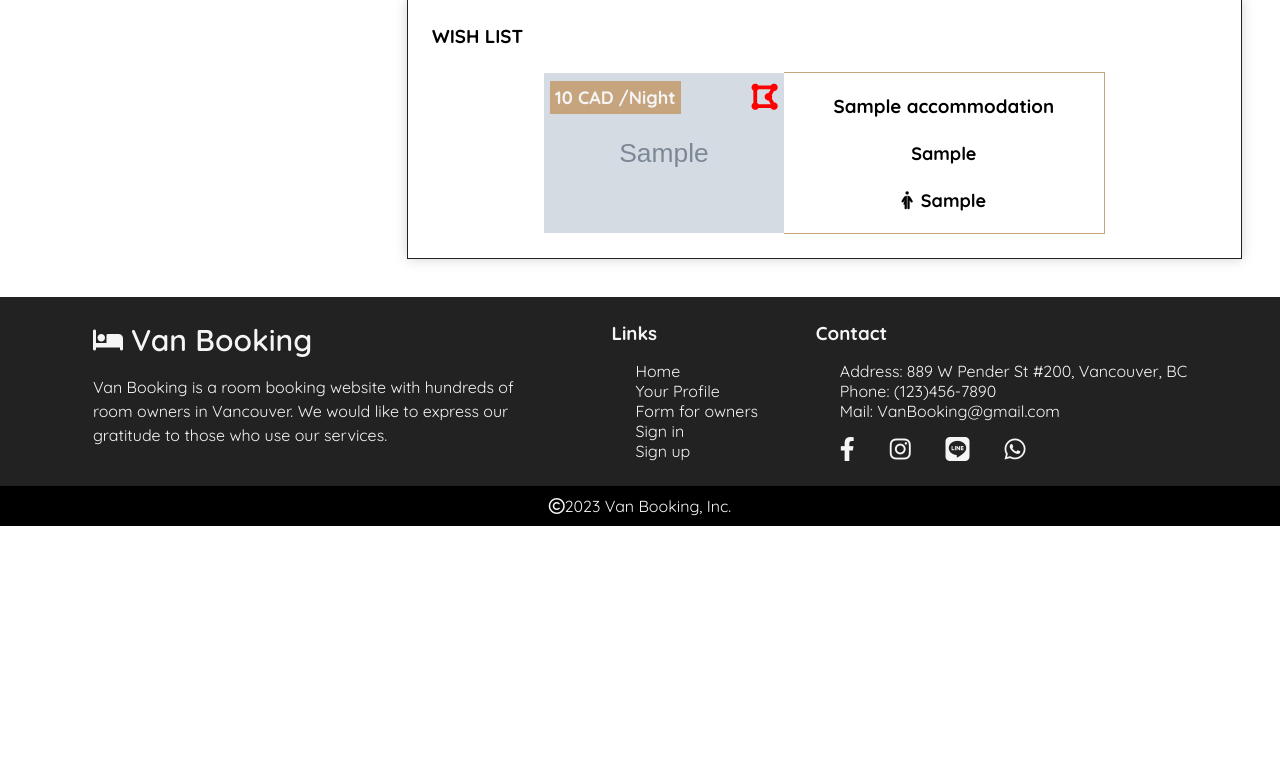
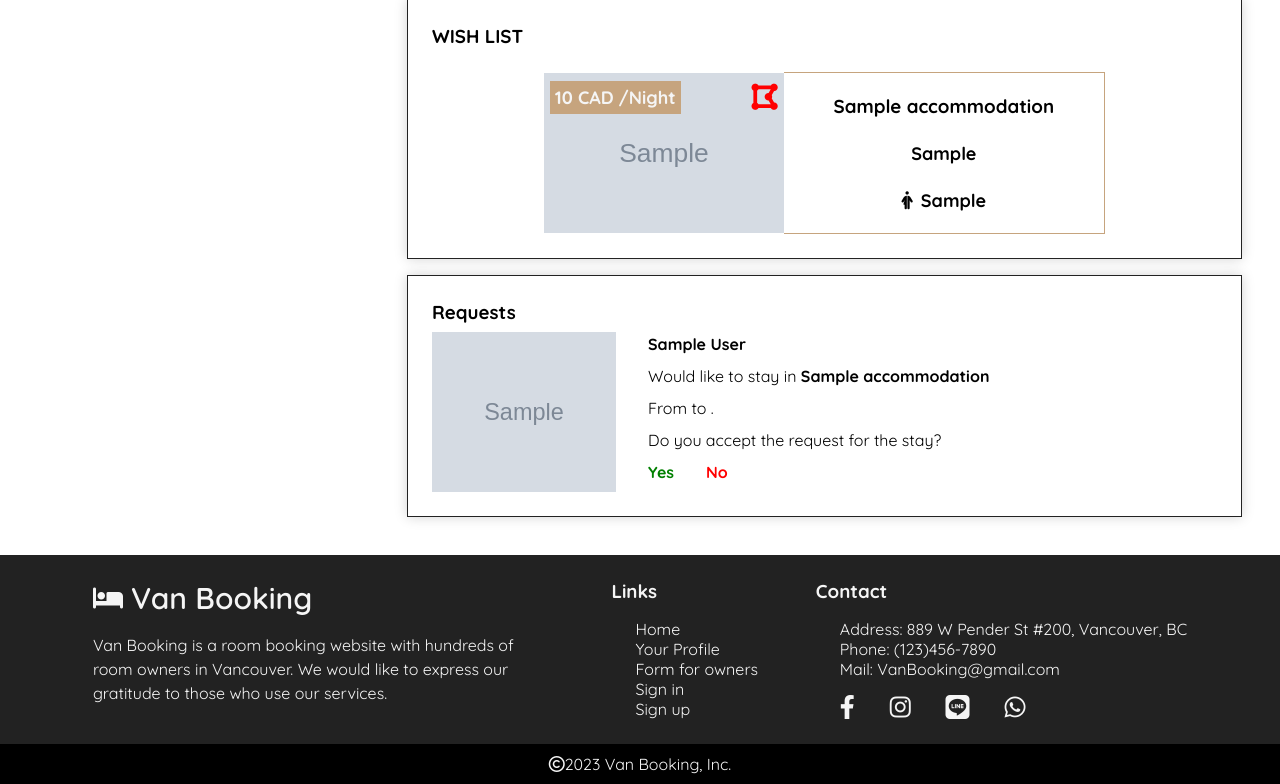
Before and after one commit to natttara/FinalProjectForMay, a PHP site: page /profile/ in a window 1280 px wide. Shown: the part 831-1615 px from the top of the page. Before the commit the page ends 1357 px from the top, so only its background shows below. Run offline with PHP 8.4, Linux system fonts and the light colour scheme; the visitor is signed in with stand-in values (Sample User, id 1); tables that the repository leaves empty or names only in its code hold one stand-in row (values such as "Sample post"); grey boxes marked "Sample" are stand-in pictures; style sheets or scripts are compiled from the project's sources; some libraries are stand-ins or nearby versions; some web fonts are replaced.

Commit message:
Request section half done

```diff
--- a/login/login.php
+++ b/login/login.php
@@ -27,7 +27,7 @@ if(!empty($_POST)) {
             $_SESSION["logged"] = true;
             $_SESSION["username"] = $userEmail->EMAIL;
             $_SESSION["name"] = $userEmail->NAME;
-            $_SESSION["host"] =$userType;
+            $_SESSION["type"] =$userType;
 
             header("Location: ../home/");
         }else {
--- a/profile/inc/Entities/WishListDAO.class.php
+++ b/profile/inc/Entities/WishListDAO.class.php
@@ -24,6 +24,24 @@ class WishListDAO {
 
         return self:: $db->resultSet();
     }
+    public static function getReservations($email) {
+        $sql= "SELECT C.*,D.NAME as USER_NAME,E.NAME,F.PICTURE FROM
+        (SELECT ID_RESERVATION,A.ID_ACCOMMODATION,ID_USER, A.ID_U_HOST,DATE_FORMAT(CHECK_IN, '%W %M %e %Y') AS CHECK_IN ,DATE_FORMAT(CHECK_OUT, '%W %M %e %Y') AS CHECK_OUT,IS_ACCEPTED,GUESTS,B.EMAIL FROM `tb_reservations` A
+        INNER JOIN tb_hosts B
+        ON A.ID_U_HOST=B.ID_U_HOST) C
+        INNER JOIN users D
+        ON C.ID_USER=D.ID_USER
+        INNER JOIN tb_accommodations E
+        ON E.ID_ACCOMMODATION= C.ID_ACCOMMODATION
+        INNER JOIN tb_acc_details F
+        ON F.ID_ACCOMMODATION=C.ID_ACCOMMODATION
+        WHERE LOWER(C.EMAIL)=:email";
+        self::$db->query($sql);
+        self::$db->bind(":email",$email);
+        self::$db->execute();
+
+        return self:: $db->resultSet();
+    }
 
     public static function getAccById($id) {
         $sql= "SELECT B.ID_ACCOMMODATION,A.PICTURE,B.NAME,B.NEIGHBOURHOOD,B.PRICE_PER_NIGHT,B.MAX_GUESTS,B.IS_AVAILABLE,B.SPECIAL_OFFER,B.NEW_PRICE FROM `tb_acc_details` A
--- a/profile/inc/Profile.class.php
+++ b/profile/inc/Profile.class.php
@@ -18,7 +18,7 @@
         }
 
                                     // <?php echo $_SESSION['name'];
-        static function mainContent($user,$acmlist){
+        static function mainContent($user,$acmlist,$reservations){
             $htmlMain = '
             <main class="profile">
                 <section class="pleft">
@@ -205,7 +205,37 @@
             // $htmlMain .= self::wishListRoom($acm);
             $htmlMain .=
                     '</ul>
-                </section>
+                </section>';
+                if($_SESSION['type']=='host') {
+                    $htmlMain .='<section class="Reservations">
+                    <aside>
+                    <h3>Requests</h3>
+                    </aside>
+                    <section class="requests">';
+                    foreach($reservations as $reserve){
+                        $htmlMain .='<figure>
+                        <img src="'.$reserve->PICTURE.'" >
+
+                        <figcaption>
+                        <p><strong>'.$reserve->USER_NAME.'</strong></p> <p>Would like to stay in <strong>'.$reserve->NAME.'</strong></p>
+                        <p>From <span class="gold">'.$reserve->CHECK_IN.'</span> to <span class="gold">'.$reserve->CHECK_OUT.'
+                       </span>.
+                       <p>Do you accept the request for the stay?</p>
+                       <aside class="accept">
+                       <p class="yes">Yes</p>
+                       <p class="no">No</p>
+                       </aside>
+                       </figcaption>
+
+                        </figure>';
+                    }
+                    $htmlMain .='
+                    </section>
+                    </section>';
+                }else {
+                    $htmlMain .='';
+                }
+                $htmlMain .='
                 </section>
             </main>
             ';
--- a/profile/index.php
+++ b/profile/index.php
@@ -25,6 +25,11 @@ foreach ($idlist as $id) {
     $acm = WishListDAO::getAccById($id);
     $acmlist[] = $acm;
 }
+if($_SESSION["type"]=='host') {
+$reservations = WishListDAO::getReservations(strtolower($_SESSION["username"]));
+}else {
+    $reservations='';
+}
 if(!empty($_SESSION["logged"])){
     var_dump($_SESSION["username"]);
     echo Header::HeaderNav("Home","name","0",true);
@@ -33,6 +38,6 @@ if(!empty($_SESSION["logged"])){
 
     }
 echo Profile::headPage();
-echo Profile::mainContent($user,$acmlist);
+echo Profile::mainContent($user,$acmlist,$reservations);
 echo Profile::endPage();
 echo Footer::footer();
--- a/scss/device/profile/_profilemobile.scss
+++ b/scss/device/profile/_profilemobile.scss
@@ -310,6 +310,50 @@
             75%{ transform:rotate(-10deg);}
             100%{ transform:rotate(0deg);}
         }
+
+
     }
+    .Reservations{
+        box-shadow: 0 0 12px lightgray;
+        border: 1px solid $color1;
+        padding: 3vh;
+        display: flex;
+        flex-direction: column;
+        row-gap: 1vh;
+        .requests {
+            display: flex   ;
+        }
+            figure{
+                display: flex;
+                column-gap: 4vh;
+                figcaption{
+                    display: flex;
+                    flex-direction: column;
+                    row-gap: 1vh;
+                }
+                img {
+                    width: 23vh;
+                    height: 20vh;
+                }
+                .gold {
+                    color:rgb(234 177 115);
+                    font-weight: bold;
+                    font-style: italic;
+                }
+
+                .accept{
+                    display: flex;
+                    column-gap: 4vh;
+                    font-weight: bold;
+                    .yes{
+                        color: green;
+                    }
+                    .no{
+                        color: red;
+
+                    }
+                }
+            }
+        }
 
 }
```
